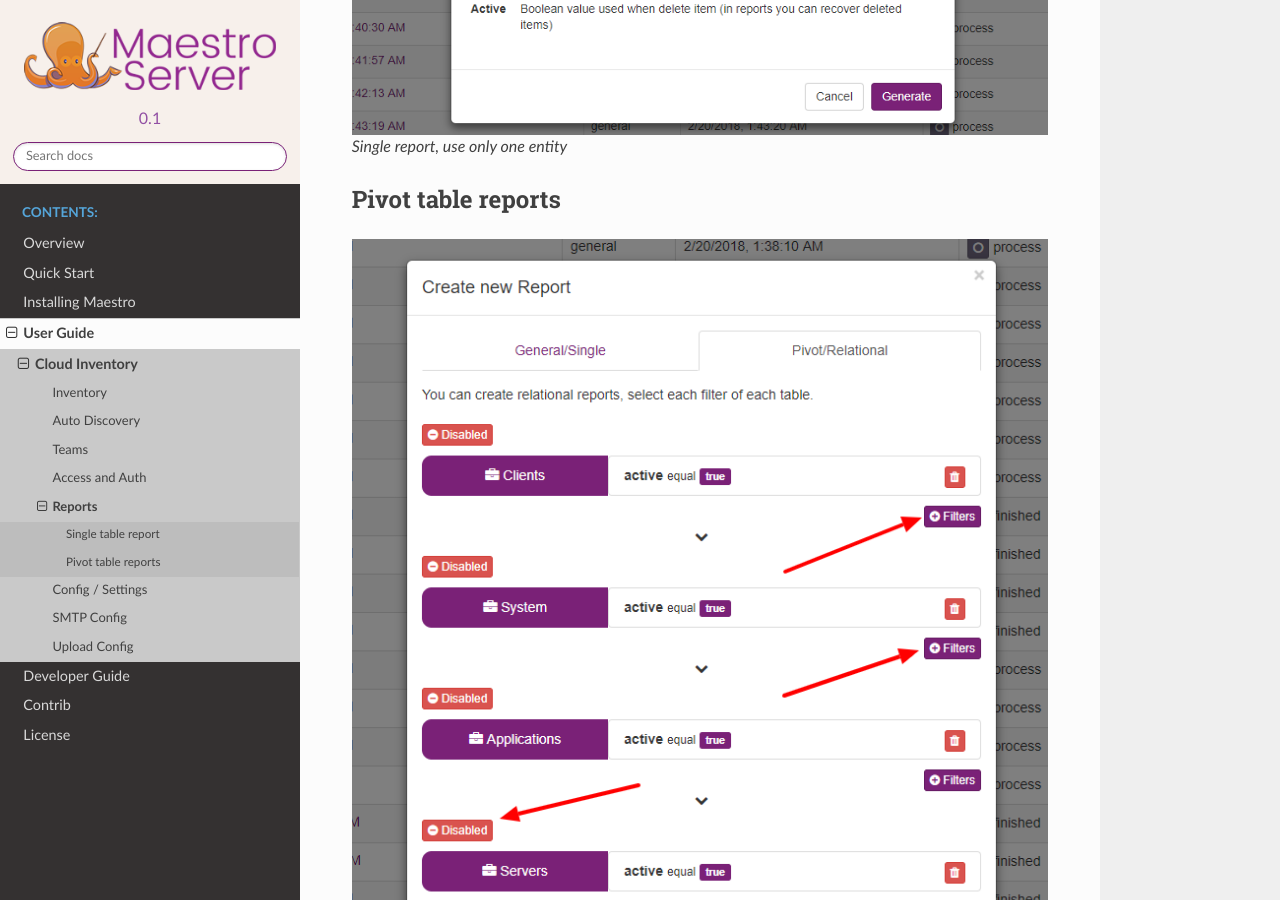
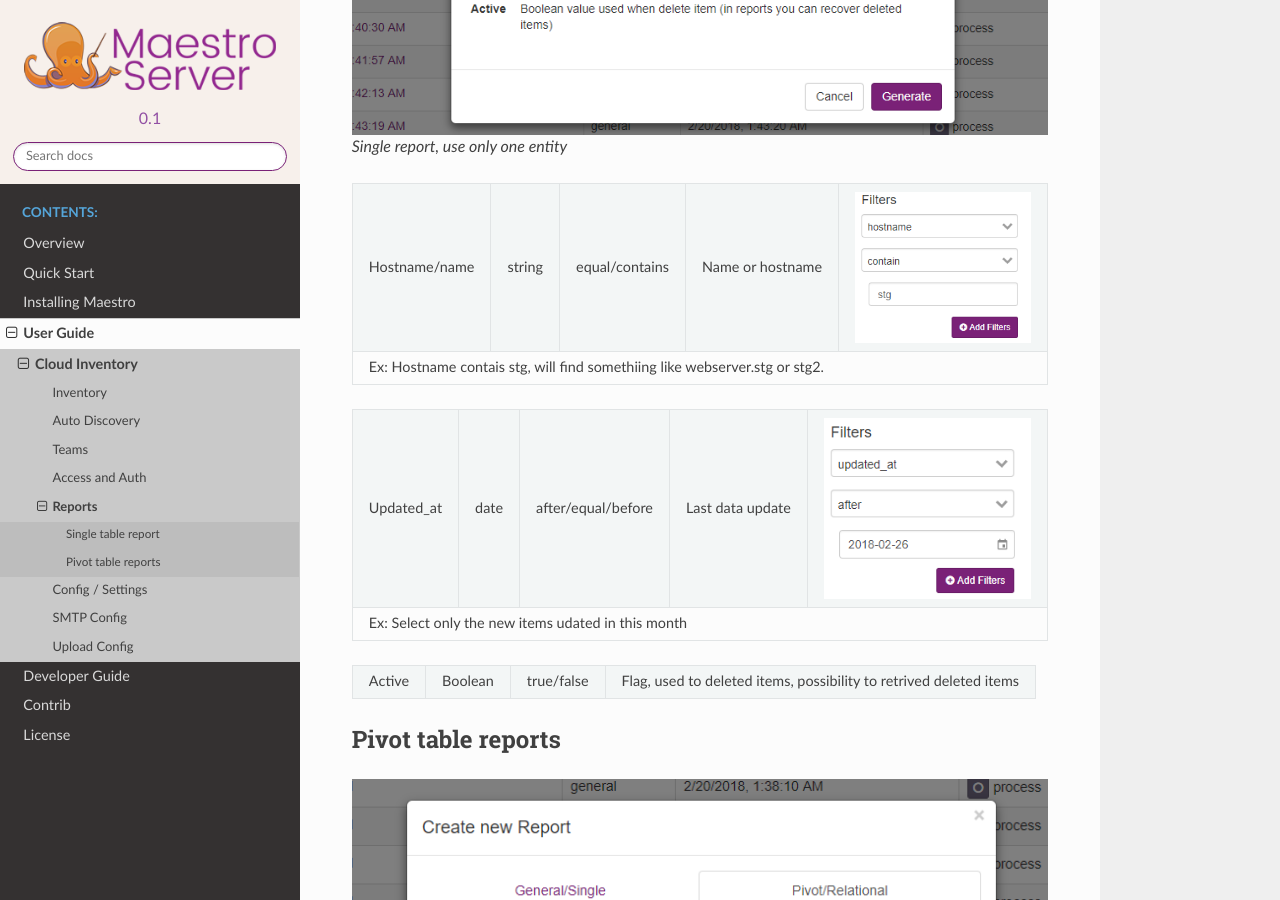
Before and after one commit to maestro-server/webdocs, a Sphinx documentation site: the page built from docs/userguide/cloud_inventory/reports.rst, in a window 1280 px wide and 900 px high, scrolled down 723 px. Built offline with Sphinx 7.4.7 and the Read the Docs theme 2.0.0, drawn with Linux system fonts in a browser that asks for light colours; formulas are drawn with MathJax 3.

Commit message:
table report

```diff
--- a/docs/userguide/cloud_inventory/reports.rst
+++ b/docs/userguide/cloud_inventory/reports.rst
@@ -8,6 +8,22 @@ Single table report
 
      Single report, use only one entity
 
++---------------------------------------------------------------------------+---------+--------------------+--------------------------------------------------------------------+-------------------------------------------------+
+|Hostname/name                                                              | string  | equal/contains     | Name or hostname                                                   | .. image:: ../../_static/screen/filter_host.png |
++---------------------------------------------------------------------------+---------+--------------------+--------------------------------------------------------------------+-------------------------------------------------+
+|Ex: Hostname contais stg, will find somethiing like webserver.stg or stg2.                                                                                                                                                       |
++---------------------------------------------------------------------------+---------+--------------------+--------------------------------------------------------------------+-------------------------------------------------+
+
++---------------------------------------------------------------------------+---------+--------------------+--------------------------------------------------------------------+-------------------------------------------------+
+|Updated_at                                                                 | date    | after/equal/before | Last data update                                                   | .. image:: ../../_static/screen/filter_data.png |
++---------------------------------------------------------------------------+---------+--------------------+--------------------------------------------------------------------+-------------------------------------------------+
+|Ex: Select only the new items udated in this month                                                                                                                                                                               |
++---------------------------------------------------------------------------+---------+--------------------+--------------------------------------------------------------------+-------------------------------------------------+
+
++---------------------------------------------------------------------------+---------+--------------------+--------------------------------------------------------------------+
+| Active                                                                    | Boolean | true/false         | Flag, used to deleted items, possibility to retrived deleted items |
++---------------------------------------------------------------------------+---------+--------------------+--------------------------------------------------------------------+
+
 Pivot table reports
 -------------------
 
```
Also changed, not shown: docs/_static/screen/filter_data.png (added), docs/_static/screen/filter_host.png (added).
